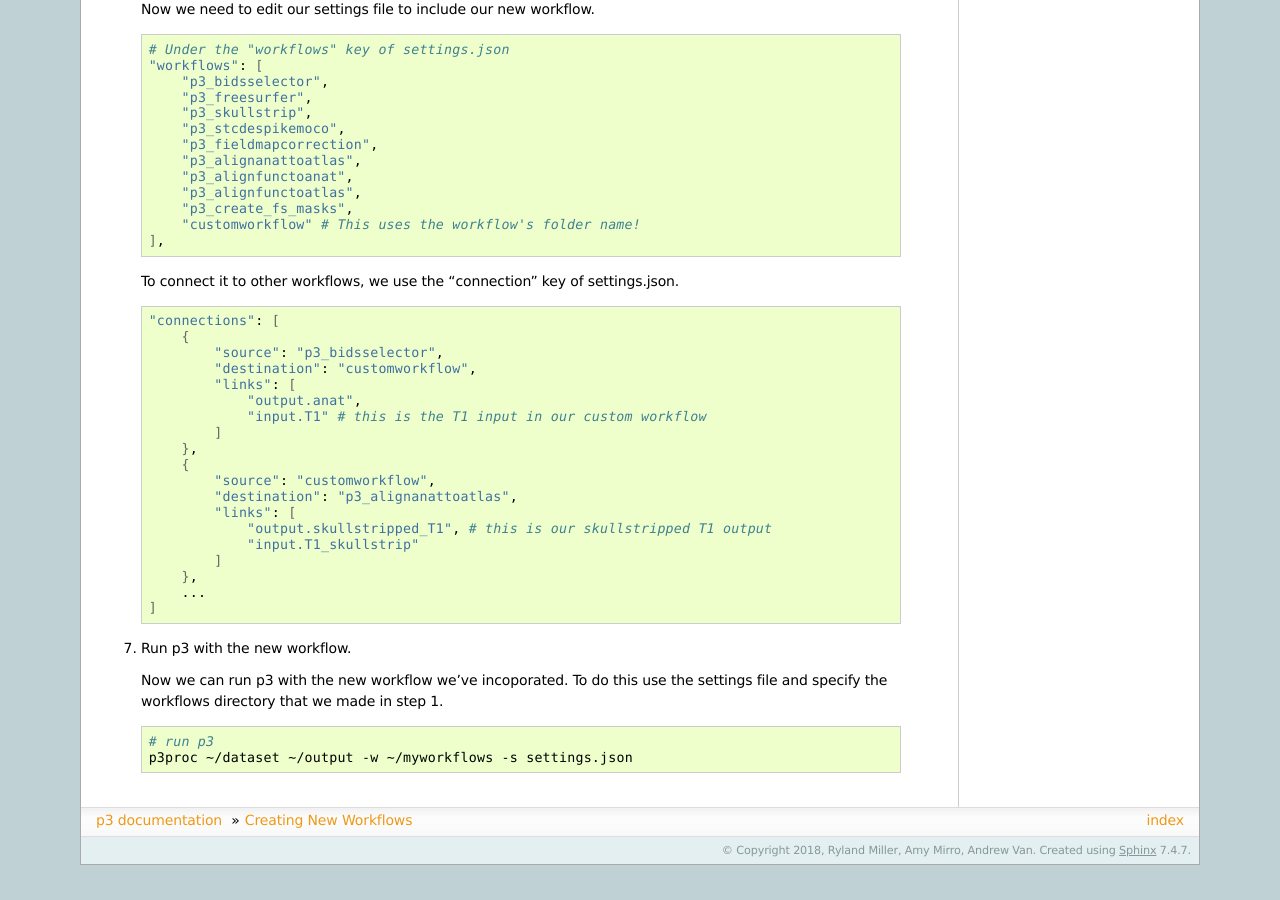
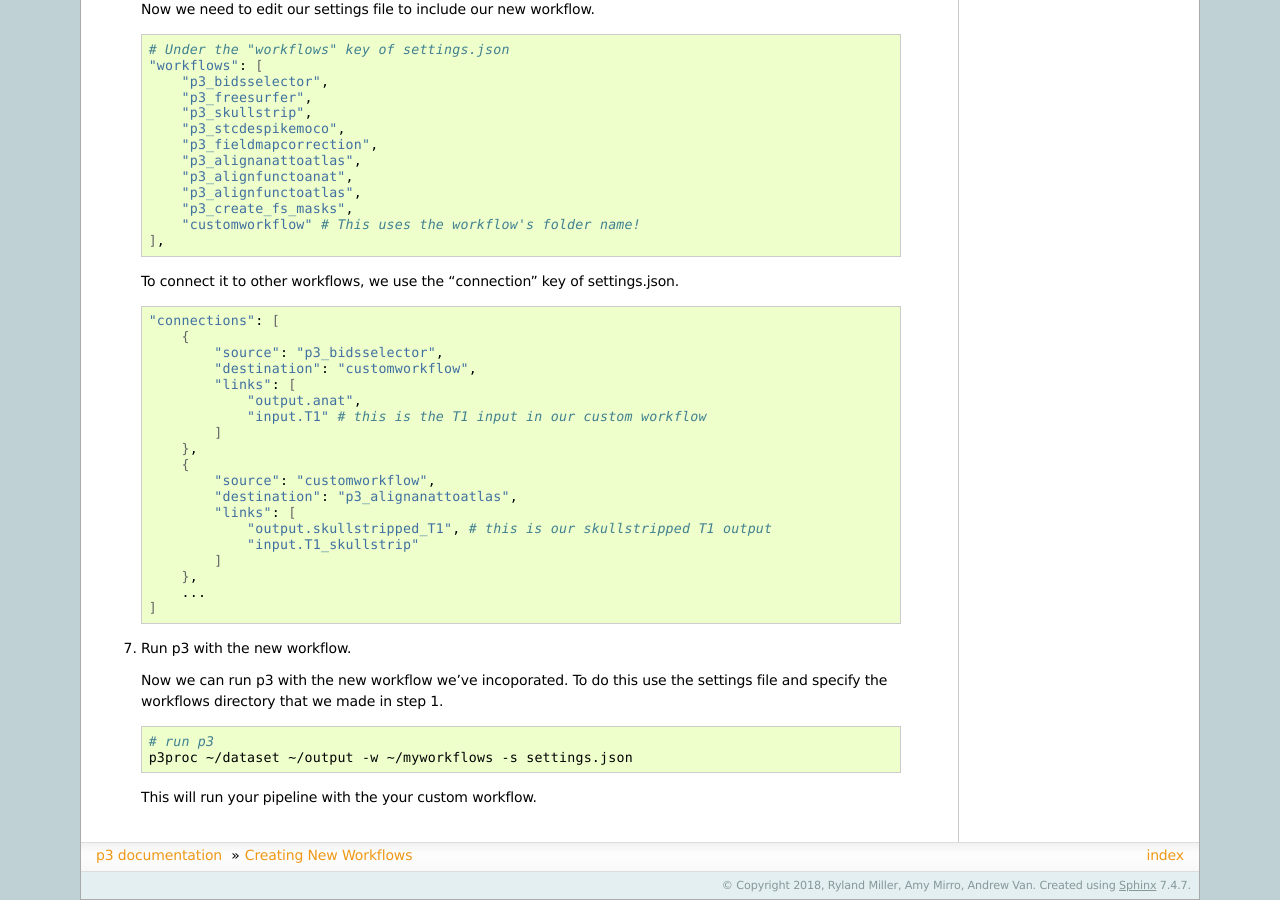
Before and after one commit to p3proc/p3, a Sphinx documentation site: the page built from docs/tutorials/new_workflows.rst, in a window 1280 px wide and 900 px high, scrolled down 3200 px. Built offline with Sphinx 7.4.7, drawn with Linux system fonts in a browser that asks for light colours; before the commit the page ends 4065 px from its top, so only the background shows below that.

Commit message:
add more docs

```diff
--- a/docs/tutorials/new_workflows.rst
+++ b/docs/tutorials/new_workflows.rst
@@ -249,4 +249,6 @@ tutorial will show you how to do just that.
         # run p3
         p3proc ~/dataset ~/output -w ~/myworkflows -s settings.json
 
+   This will run your pipeline with the your custom workflow.
+
 .. include:: ../links.rst
```
